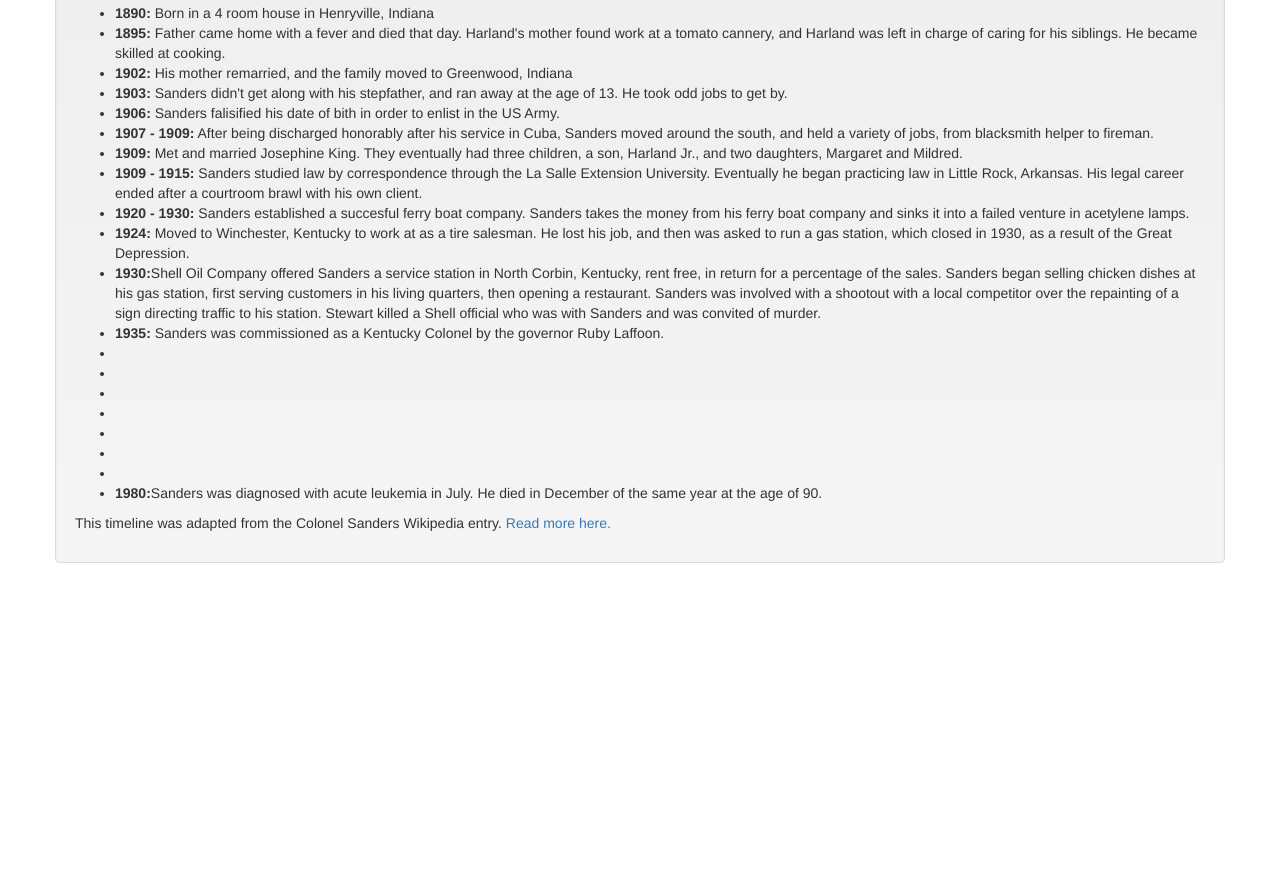
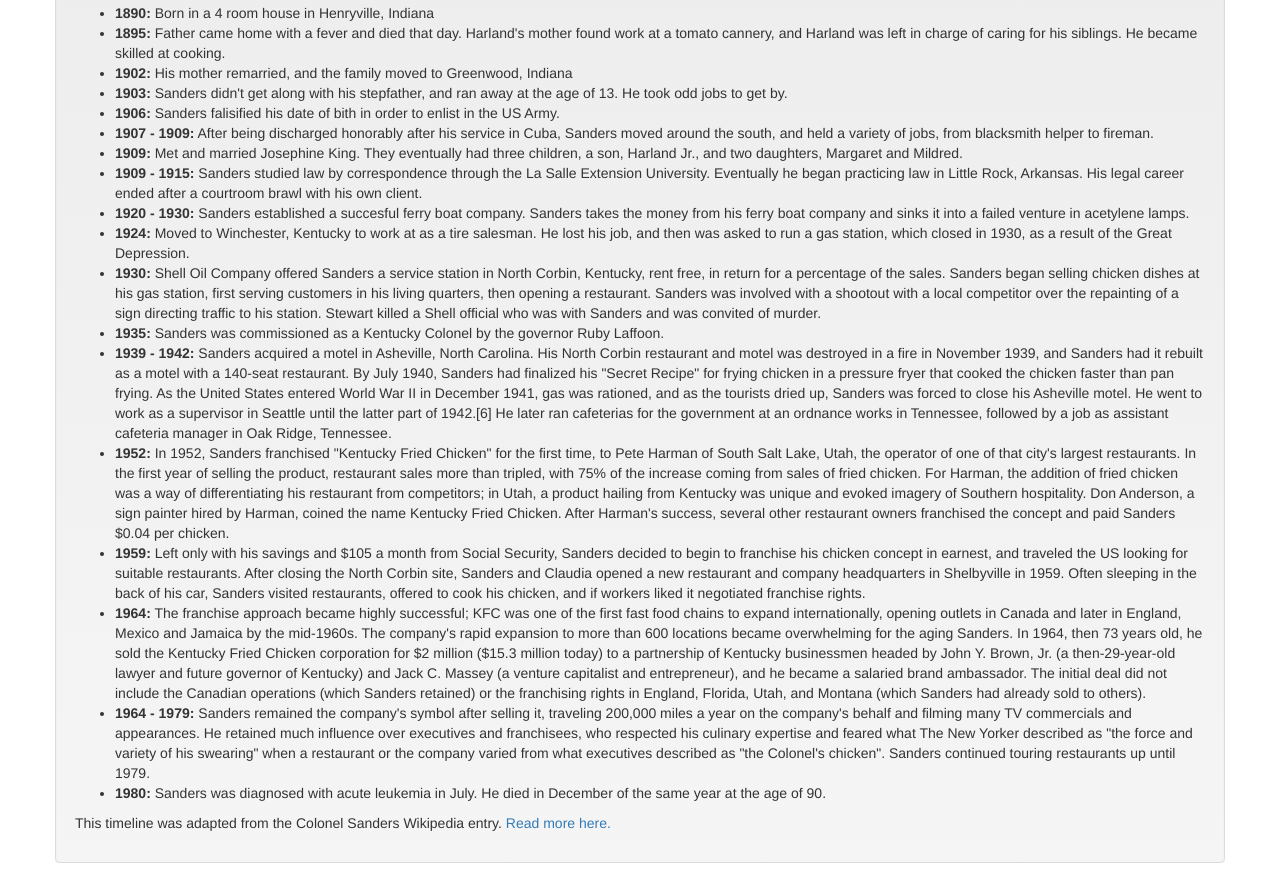
Before and after one commit to bacitracin/fcc-tribute-page, a plain HTML site: page index.html in a window 1280 px wide. Shown: the part 689-1572 px from the top of the page. Before the commit the page ends 1272 px from the top, so only its background shows below. Drawn offline with nearby package versions, Linux system fonts and the light colour scheme.

Commit message:
add rest of life timeline details.

```diff
--- a/index.html
+++ b/index.html
@@ -32,18 +32,15 @@
         <li><b>1909 - 1915: </b>Sanders studied law by correspondence through the La Salle Extension University. Eventually he began practicing law in Little Rock, Arkansas. His legal career ended after a courtroom brawl with his own client.</li>
         <li><b>1920 - 1930:</b> Sanders established a succesful ferry boat company. Sanders takes the money from his ferry boat company and sinks it into a failed venture in acetylene lamps. </li>
         <li><b>1924:</b> Moved to Winchester, Kentucky to work at as a tire salesman. He lost his job, and then was asked to run a gas station, which closed in 1930, as a result of the Great Depression.</li>
-        <li><b>1930:</b>Shell Oil Company offered Sanders a service station in North Corbin, Kentucky, rent free, in return for a percentage of the sales. Sanders began selling chicken dishes at his gas station, first serving customers in his living quarters, then opening a restaurant. Sanders was involved with a shootout with a local competitor over the repainting of a sign directing traffic to his station. Stewart killed a Shell official who was with Sanders and was convited of murder.</li>
+        <li><b>1930: </b>Shell Oil Company offered Sanders a service station in North Corbin, Kentucky, rent free, in return for a percentage of the sales. Sanders began selling chicken dishes at his gas station, first serving customers in his living quarters, then opening a restaurant. Sanders was involved with a shootout with a local competitor over the repainting of a sign directing traffic to his station. Stewart killed a Shell official who was with Sanders and was convited of murder.</li>
         <li><b>1935:</b> Sanders was commissioned as a Kentucky Colonel by the governor Ruby Laffoon.</li>
-        <li><b></b></li>
-        <li><b></b></li>
-        <li><b></b></li>
-        <li><b></b></li>
-        <li><b></b></li>
-        <li><b></b></li>
-        <li><b></b></li>
-        <li><b>1980:</b>Sanders was diagnosed with acute leukemia in July. He died in December of the same year at the age of 90.</li>
+        <li><b>1939 - 1942:</b> Sanders acquired a motel in Asheville, North Carolina. His North Corbin restaurant and motel was destroyed in a fire in November 1939, and Sanders had it rebuilt as a motel with a 140-seat restaurant. By July 1940, Sanders had finalized his "Secret Recipe" for frying chicken in a pressure fryer that cooked the chicken faster than pan frying. As the United States entered World War II in December 1941, gas was rationed, and as the tourists dried up, Sanders was forced to close his Asheville motel. He went to work as a supervisor in Seattle until the latter part of 1942.[6] He later ran cafeterias for the government at an ordnance works in Tennessee, followed by a job as assistant cafeteria manager in Oak Ridge, Tennessee.</li>
+        <li><b>1952: </b>In 1952, Sanders franchised "Kentucky Fried Chicken" for the first time, to Pete Harman of South Salt Lake, Utah, the operator of one of that city's largest restaurants. In the first year of selling the product, restaurant sales more than tripled, with 75% of the increase coming from sales of fried chicken. For Harman, the addition of fried chicken was a way of differentiating his restaurant from competitors; in Utah, a product hailing from Kentucky was unique and evoked imagery of Southern hospitality. Don Anderson, a sign painter hired by Harman, coined the name Kentucky Fried Chicken. After Harman's success, several other restaurant owners franchised the concept and paid Sanders $0.04 per chicken.</li>
+        <li><b>1959: </b>Left only with his savings and $105 a month from Social Security, Sanders decided to begin to franchise his chicken concept in earnest, and traveled the US looking for suitable restaurants. After closing the North Corbin site, Sanders and Claudia opened a new restaurant and company headquarters in Shelbyville in 1959. Often sleeping in the back of his car, Sanders visited restaurants, offered to cook his chicken, and if workers liked it negotiated franchise rights.</li>
+        <li><b>1964:</b> The franchise approach became highly successful; KFC was one of the first fast food chains to expand internationally, opening outlets in Canada and later in England, Mexico and Jamaica by the mid-1960s. The company's rapid expansion to more than 600 locations became overwhelming for the aging Sanders. In 1964, then 73 years old, he sold the Kentucky Fried Chicken corporation for $2 million ($15.3 million today) to a partnership of Kentucky businessmen headed by John Y. Brown, Jr. (a then-29-year-old lawyer and future governor of Kentucky) and Jack C. Massey (a venture capitalist and entrepreneur), and he became a salaried brand ambassador. The initial deal did not include the Canadian operations (which Sanders retained) or the franchising rights in England, Florida, Utah, and Montana (which Sanders had already sold to others).</li>
+        <li><b>1964 - 1979: </b>Sanders remained the company's symbol after selling it, traveling 200,000 miles a year on the company's behalf and filming many TV commercials and appearances. He retained much influence over executives and franchisees, who respected his culinary expertise and feared what The New Yorker described as "the force and variety of his swearing" when a restaurant or the company varied from what executives described as "the Colonel's chicken". Sanders continued touring restaurants up until 1979. </li>
+        <li><b>1980:</b> Sanders was diagnosed with acute leukemia in July. He died in December of the same year at the age of 90.</li>
       </ul>
-
       <p>
         This timeline was adapted from the Colonel Sanders Wikipedia entry. <a href = "https://en.wikipedia.org/wiki/Colonel_Sanders">Read more here.</a>
       </p>
```
